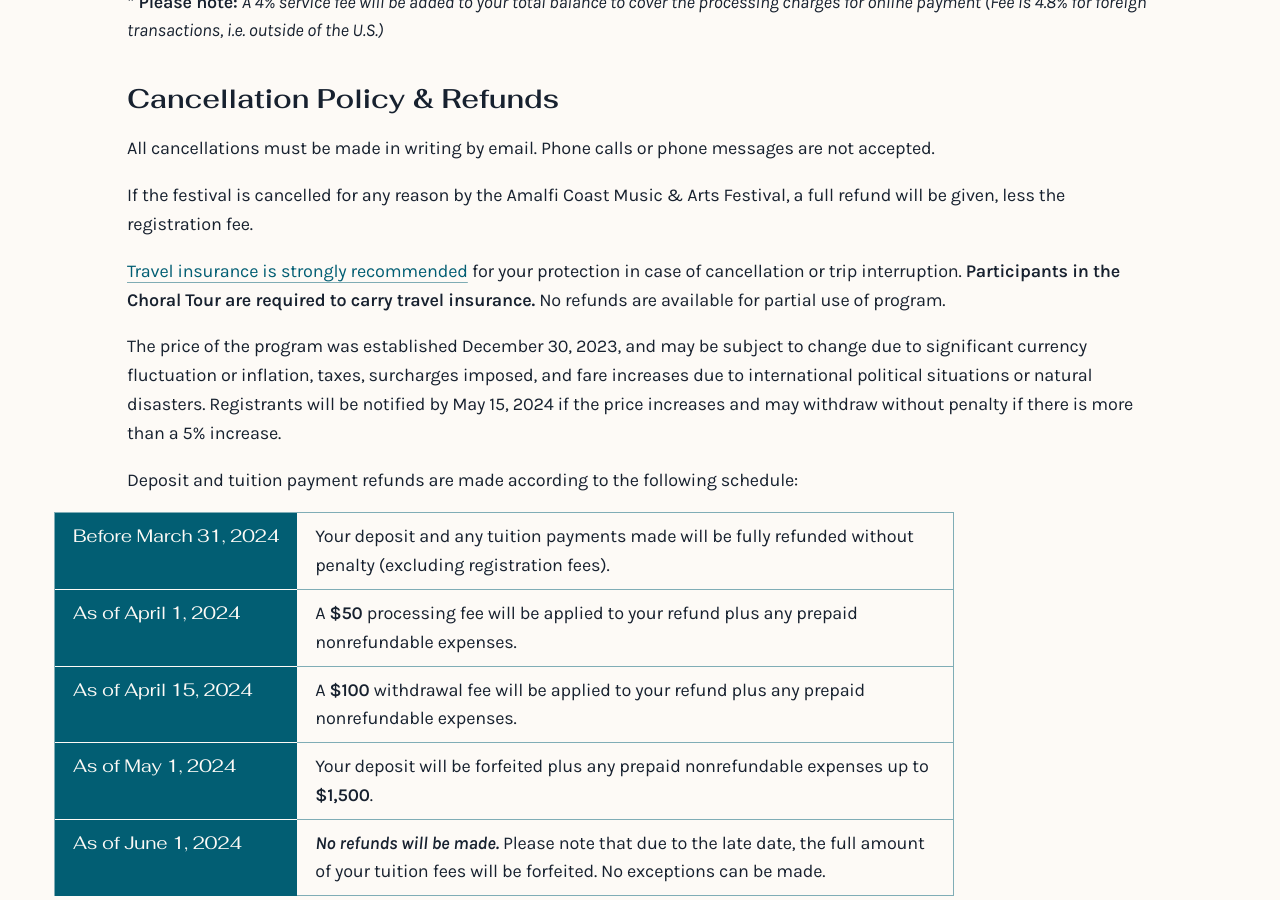
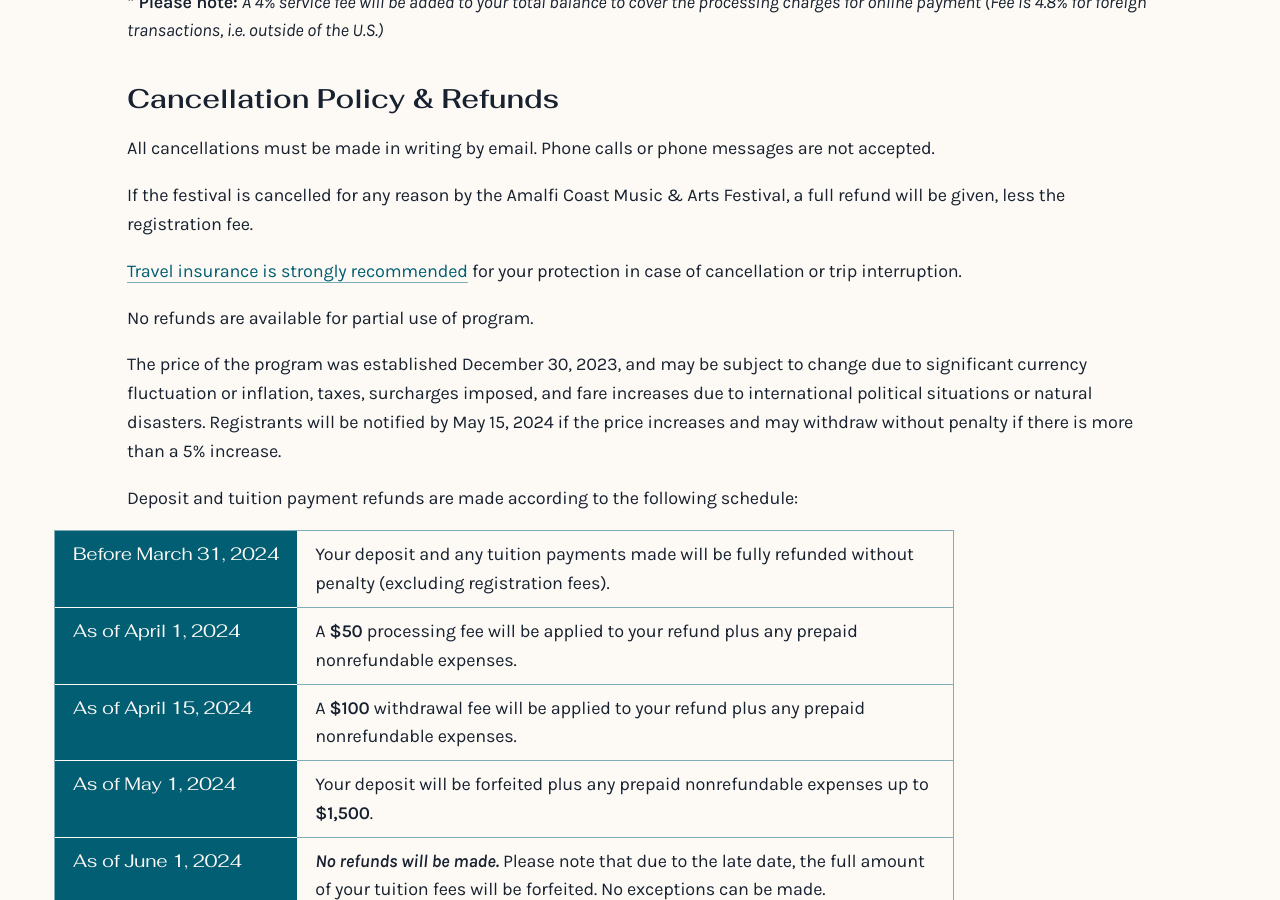
Before and after one commit to Amalfi-Festival/amalfi-festival-org, a Jekyll site: the page built from _programs/writing.md, in a window 1280 px wide and 900 px high, scrolled down 1786 px. Built offline with Jekyll 4.4.1, drawn with Linux system fonts in a browser that asks for light colours.

Commit message:
Update cancellation-policy.md
Removing additional sentence in the separate T&C because now it's strongly recommended for all programs.

```diff
--- a/_includes/cancellation-policy.md
+++ b/_includes/cancellation-policy.md
@@ -8,10 +8,9 @@
 {% if reference-program.slug == "choral" -%}
 **Participants in the Choral Tour are [strongly recommended to carry travel insurance]({{ site.baseurl }}{% link getting-here.md %}#travel-insurance) in case of cancellation or trip interruption.**
 {%- else -%}
-[Travel insurance is strongly recommended]({{ site.baseurl }}{% link getting-here.md %}#travel-insurance) for your protection in case of cancellation or trip interruption.{% endif %}
-{% unless reference-program -%}
-**Participants in the Choral Tour are required to carry travel insurance.**
-{%- endunless %}
+[Travel insurance is strongly recommended]({{ site.baseurl }}{% link getting-here.md %}#travel-insurance) for your protection in case of cancellation or trip interruption.
+{% endif %}
+
 No refunds are available for partial use of program.
 
 The price of the program was established {% include utilities/date.html date=site.data.festival.fees-and-deposits.prices-established-on %}, and may be subject to change due to significant currency fluctuation or inflation, taxes, surcharges imposed, and fare increases due to international political situations or natural disasters. Registrants will be notified by {% include utilities/date.html date=site.data.festival.fees-and-deposits.notification-date-if-prices-increase %} if the price increases and may withdraw without penalty if there is more than a 5% increase.
```
